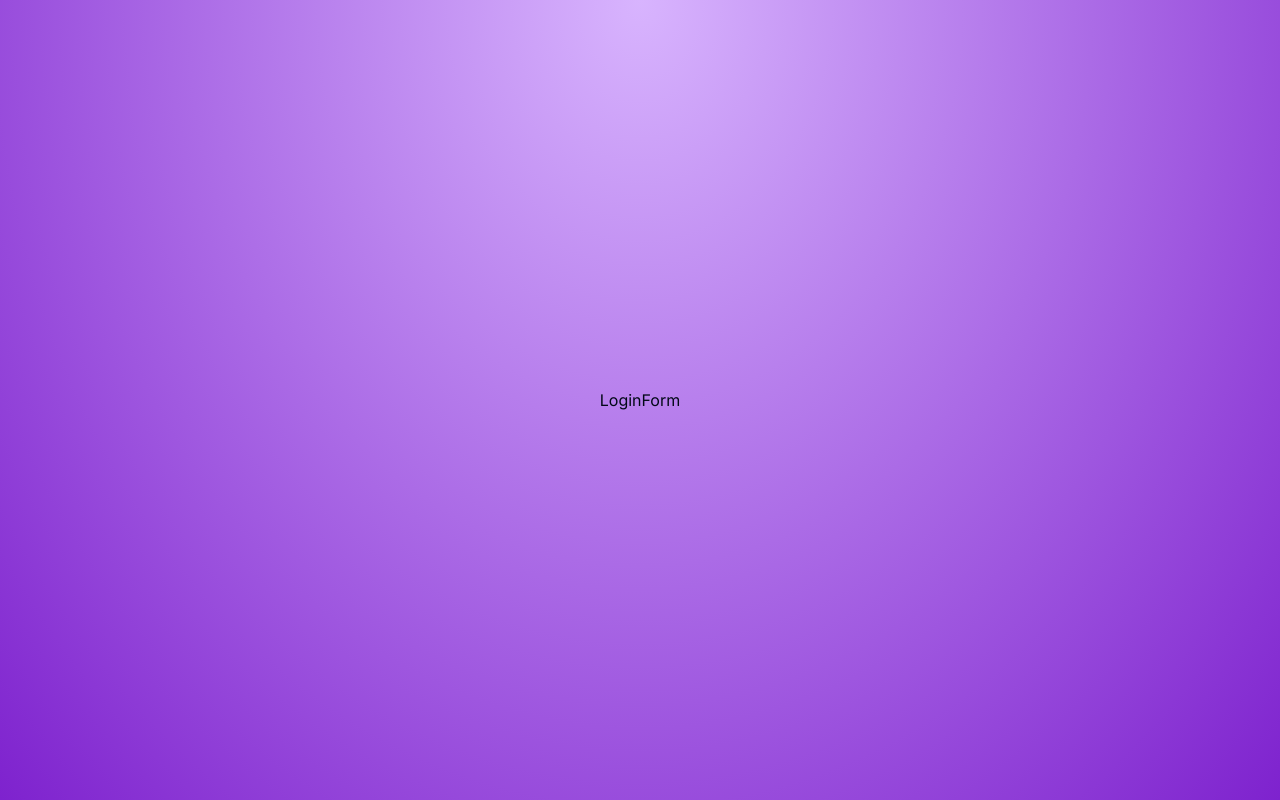
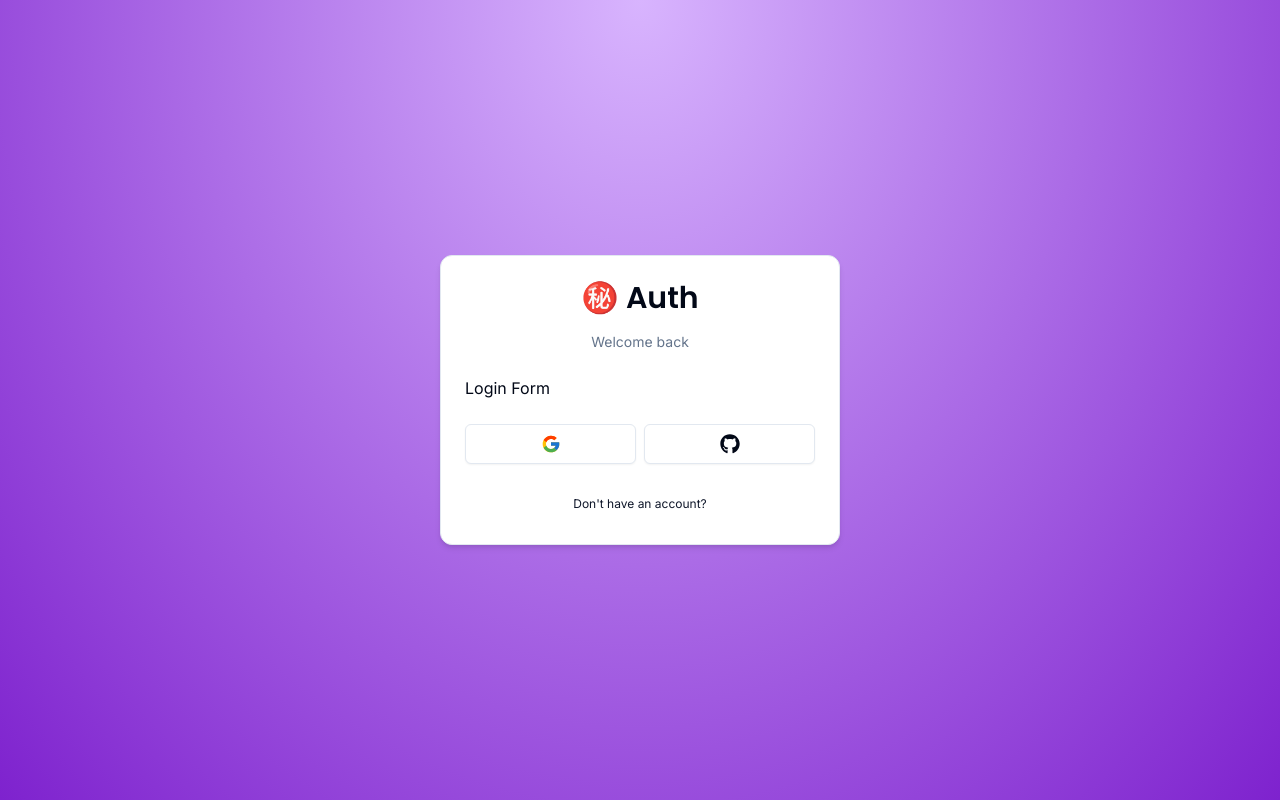
Before and after one commit to Luca-0104/AuthCenter, a Next.js app: page /auth/login in a window 1280 px wide. Built offline with nearby package versions, Linux system fonts and the light colour scheme.

Commit message:
created card wrapper

```diff
--- a/app/auth/login/page.tsx
+++ b/app/auth/login/page.tsx
@@ -1,3 +1,4 @@
+import { CardWrapper } from '@/components/auth/card-wrapper'
 import { LoginForm } from '@/components/auth/login-form'
 import React from 'react'
 
--- /dev/null
+++ b/components/auth/BackButton.tsx
@@ -0,0 +1,18 @@
+import React from 'react'
+import { Button } from '../ui/button'
+import Link from 'next/link'
+
+interface Props {
+  label: string,
+  href: string,
+}
+
+export const BackButton = ({label, href}: Props) => {
+  return (
+    <Button variant={"link"} className='flex items-center w-full font-normal' size={"sm"} asChild>
+      <Link href={href}>
+        {label}
+      </Link>
+    </Button>
+  )
+}
--- /dev/null
+++ b/components/auth/card-wrapper.tsx
@@ -0,0 +1,42 @@
+"use client";
+
+import React from 'react'
+import { Card, CardContent, CardFooter, CardHeader } from '@/components/ui/card';
+import { Header } from './header';
+import { Social } from './social';
+import { BackButton } from './BackButton';
+
+interface Props {
+  children: React.ReactNode,
+  headerLabel: string,
+  backButtonLabel: string,
+  backButtonHref: string,
+  showSocial?: boolean,
+}
+
+export const CardWrapper = ({
+  children,
+  headerLabel,
+  backButtonLabel,
+  backButtonHref,
+  showSocial,
+}: Props) => {
+  return (
+    <Card className='w-[400px] shadow-md'>
+      <CardHeader>
+        <Header label={headerLabel}></Header>
+      </CardHeader>
+      <CardContent>
+        {children}
+      </CardContent>
+      {showSocial && (
+        <CardFooter>
+          <Social />
+        </CardFooter>
+      )}
+      <CardFooter>
+        <BackButton label={backButtonLabel} href={backButtonHref} />
+      </CardFooter>
+    </Card>
+  )
+}
--- /dev/null
+++ b/components/auth/header.tsx
@@ -0,0 +1,25 @@
+import React from 'react'
+import { Poppins } from "next/font/google";
+import { cn } from "@/lib/utils";
+
+const font = Poppins({
+  subsets: ["latin"],
+  weight: ["600"],
+})
+
+interface Props {
+  label: string;
+}
+
+export const Header = ({label} : Props) => {
+  return (
+    <div className='flex flex-col items-center justify-center w-full gap-y-4'>
+      <h1 className={cn('text-3xl font-semibold', font.className)}>
+        ㊙️ Auth
+      </h1>
+      <p className='text-muted-foreground text-sm'>
+        {label}
+      </p>
+    </div>
+  )
+}
--- a/components/auth/login-form.tsx
+++ b/components/auth/login-form.tsx
@@ -1,7 +1,15 @@
 import React from 'react'
+import { CardWrapper } from './card-wrapper'
 
 export const LoginForm = () => {
   return (
-    <div>LoginForm</div>
+    <CardWrapper
+      headerLabel="Welcome back"
+      backButtonLabel="Don't have an account?"
+      backButtonHref="/auth/register"
+      showSocial
+    >
+        Login Form
+    </CardWrapper>
   )
 }
--- /dev/null
+++ b/components/auth/social.tsx
@@ -0,0 +1,19 @@
+"use client";
+
+import React from 'react'
+import { Button } from '../ui/button';
+import { FcGoogle } from 'react-icons/fc';
+import { FaGithub } from 'react-icons/fa';
+
+export const Social = () => {
+  return (
+    <div className='flex items-center w-full gap-x-2'>
+      <Button size={"lg"} className='w-full' variant={"outline"} onClick={() => {}}>
+        <FcGoogle className='h-5 w-5' />
+      </Button>
+      <Button size={"lg"} className='w-full' variant={"outline"} onClick={() => {}}>
+        <FaGithub className='h-5 w-5' />
+      </Button>
+    </div>
+  )
+}
--- /dev/null
+++ b/components/ui/card.tsx
@@ -0,0 +1,76 @@
+import * as React from "react"
+
+import { cn } from "@/lib/utils"
+
+const Card = React.forwardRef<
+  HTMLDivElement,
+  React.HTMLAttributes<HTMLDivElement>
+>(({ className, ...props }, ref) => (
+  <div
+    ref={ref}
+    className={cn(
+      "rounded-xl border bg-card text-card-foreground shadow",
+      className
+    )}
+    {...props}
+  />
+))
+Card.displayName = "Card"
+
+const CardHeader = React.forwardRef<
+  HTMLDivElement,
+  React.HTMLAttributes<HTMLDivElement>
+>(({ className, ...props }, ref) => (
+  <div
+    ref={ref}
+    className={cn("flex flex-col space-y-1.5 p-6", className)}
+    {...props}
+  />
+))
+CardHeader.displayName = "CardHeader"
+
+const CardTitle = React.forwardRef<
+  HTMLParagraphElement,
+  React.HTMLAttributes<HTMLHeadingElement>
+>(({ className, ...props }, ref) => (
+  <h3
+    ref={ref}
+    className={cn("font-semibold leading-none tracking-tight", className)}
+    {...props}
+  />
+))
+CardTitle.displayName = "CardTitle"
+
+const CardDescription = React.forwardRef<
+  HTMLParagraphElement,
+  React.HTMLAttributes<HTMLParagraphElement>
+>(({ className, ...props }, ref) => (
+  <p
+    ref={ref}
+    className={cn("text-sm text-muted-foreground", className)}
+    {...props}
+  />
+))
+CardDescription.displayName = "CardDescription"
+
+const CardContent = React.forwardRef<
+  HTMLDivElement,
+  React.HTMLAttributes<HTMLDivElement>
+>(({ className, ...props }, ref) => (
+  <div ref={ref} className={cn("p-6 pt-0", className)} {...props} />
+))
+CardContent.displayName = "CardContent"
+
+const CardFooter = React.forwardRef<
+  HTMLDivElement,
+  React.HTMLAttributes<HTMLDivElement>
+>(({ className, ...props }, ref) => (
+  <div
+    ref={ref}
+    className={cn("flex items-center p-6 pt-0", className)}
+    {...props}
+  />
+))
+CardFooter.displayName = "CardFooter"
+
+export { Card, CardHeader, CardFooter, CardTitle, CardDescription, CardContent }
--- a/package.json
+++ b/package.json
@@ -16,6 +16,7 @@
     "next": "14.2.3",
     "react": "^18",
     "react-dom": "^18",
+    "react-icons": "^5.2.1",
     "tailwind-merge": "^2.3.0",
     "tailwindcss-animate": "^1.0.7"
   },
```
Also changed, not shown: 1 other file (tests, documents, lock files or other folders).
